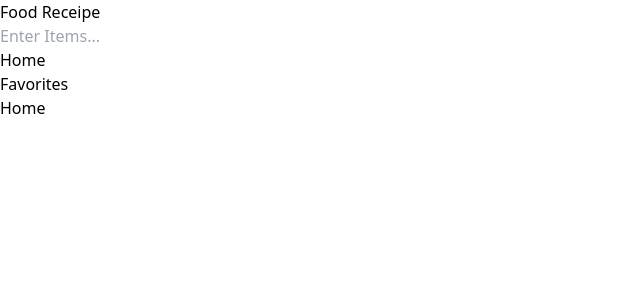
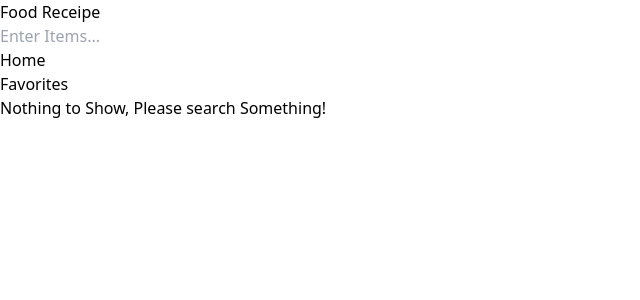
Before and after one commit to imsedhu/food-receipe-app, a React (Vite) app: page / in a window 1280 px wide. Shown: the top 300 px of the page, without its empty margins (0-640 px from the left). Built offline with nearby package versions, Linux system fonts and the light colour scheme.

Commit message:
recipe items component added

```diff
--- a/src/components/Navbar.jsx
+++ b/src/components/Navbar.jsx
@@ -7,7 +7,7 @@
 
   const {searchParam, setSearchParam, handleSubmit} = useContext(GlobalContext);
 
-  console.log(searchParam)
+
   return (
     <nav className="flex justify-between items-center py-8 container mx-auto flex-col lg:flex-row gap-5 lg:gap-0">
       <h2 className="text-2xl font-semibold">
--- /dev/null
+++ b/src/components/RecipeItem.jsx
@@ -0,0 +1,31 @@
+/* eslint-disable react/prop-types */
+/* eslint-disable no-unused-vars */
+
+import React from 'react'
+import { Link } from 'react-router-dom'
+
+const RecipeItem = ({item}) => {
+  return (
+    <div className="flex flex-col w-80 overflow-hidden p-5 bg-white/75 shadow-xl gap-5 border-2 rounded-2xl border-white">
+      <div className="h-40 flex justify-center overflow-hidden items-center rounded-xl">
+        <img src={item?.image_url} alt="recipe item" className="block w-full" />
+      </div>
+      <div>
+        <span className="text-sm text-cyan-700 font-medium">
+          {item?.publisher}
+        </span>
+        <h3 className="font-bold text-2xl truncate text-black">
+          {item?.title}
+        </h3>
+        <Link
+          to={`/recipe-item/${item?.id}`}
+          className="text-sm p-3 mt-5 px-8 rounded-lg uppercase font-medium tracking-wider inline-block shadow-md bg-black text-white"
+        >
+          Recipe Details
+        </Link>
+      </div>
+    </div>
+  )
+}
+
+export default RecipeItem
--- a/src/context/Context.jsx
+++ b/src/context/Context.jsx
@@ -20,8 +20,8 @@
         setLoading(false);
         setSearchParam('');
       }
-    }catch(e){
-      console.log(e);
+    }catch(error){
+      console.log(error);
       setLoading(false);
       setSearchParam('');
     }
--- a/src/pages/home/Home.jsx
+++ b/src/pages/home/Home.jsx
@@ -1,10 +1,25 @@
 /* eslint-disable no-unused-vars */
-import React from 'react'
+import React, { useContext } from "react";
+import { GlobalContext } from "../../context/Context";
+import RecipeItem from "../../components/RecipeItem";
 
 const Home = () => {
+  const { loading, receipeList} = useContext(GlobalContext);
+
+  if (loading) return <div>Loading....Please Wait!</div>;
   return (
-    <div>Home</div>
-  )
-}
+    <div className="py-8 container mx-auto flex flex-wrap justify-center gap-10">
+      {receipeList && receipeList.length > 0 ? (
+        receipeList.map((item, index) => <RecipeItem key={item.id || index} item={item} />)
+      ) : (
+        <div>
+          <p className="lg:text-4xl text-xl text-center text-black font-extrabold">
+            Nothing to Show, Please search Something!
+          </p>
+        </div>
+      )}
+    </div>
+  );
+};
 
-export default Home
+export default Home;
```
